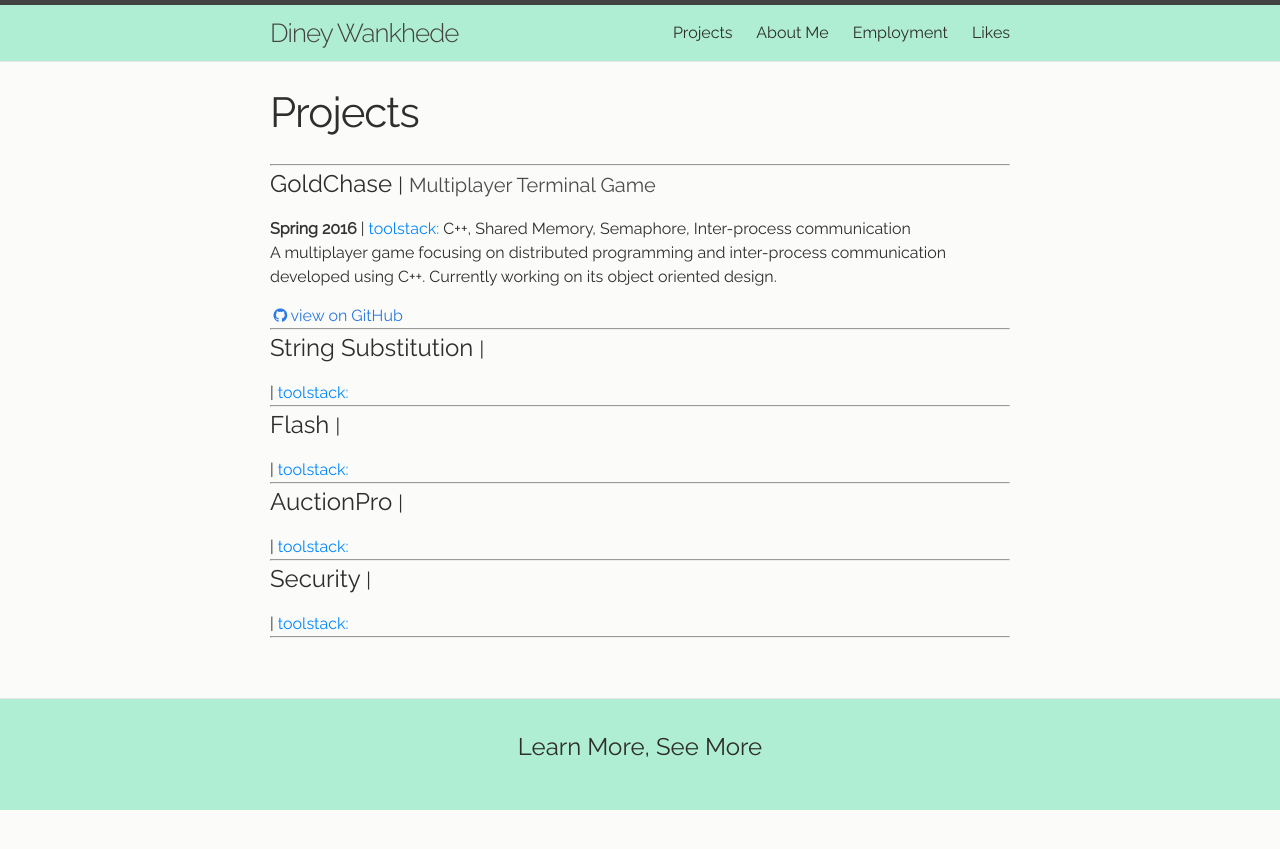
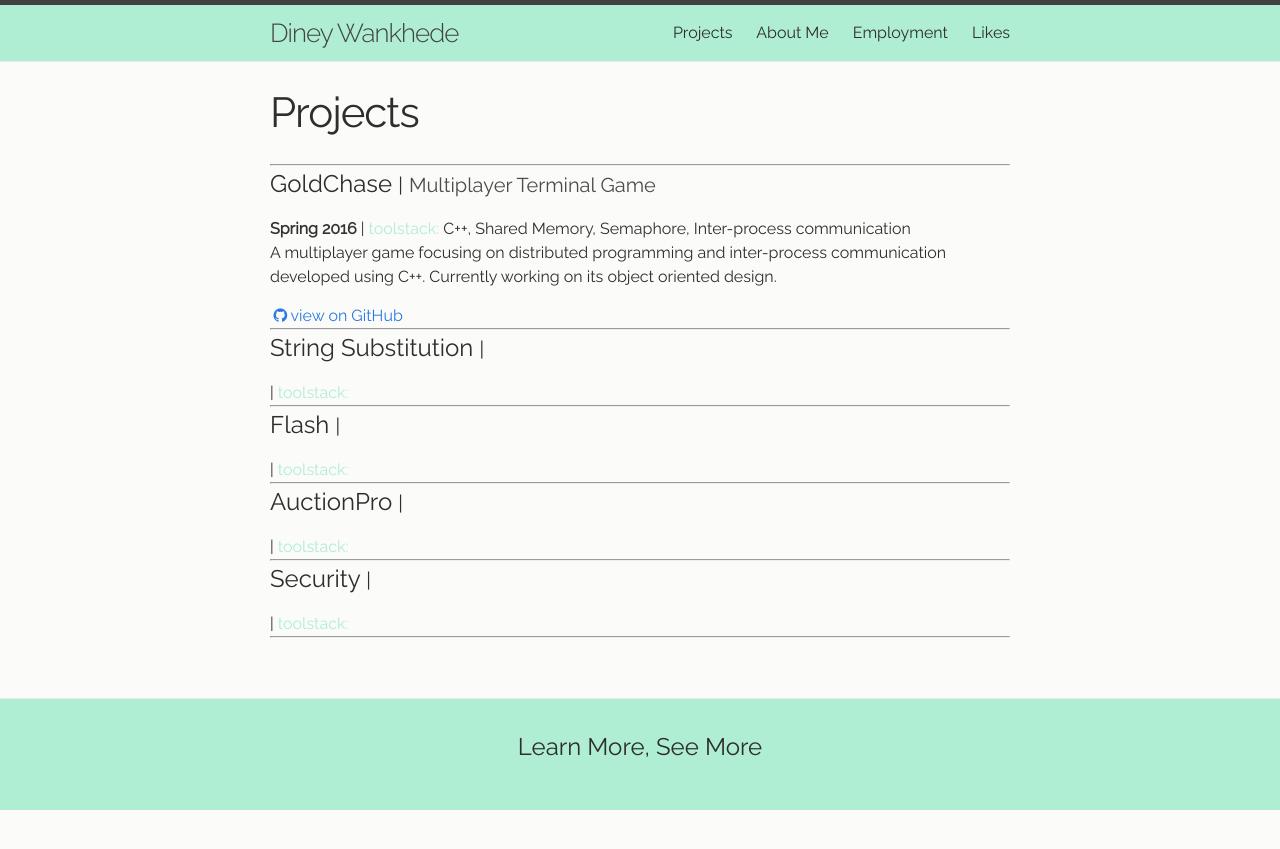
Before and after one commit to dineyw23/dineyw23.github.io, a Jekyll site: the page built from Projects/Projects.md, in a window 1280 px wide. Shown: the top 849 px of the page. Built offline with Jekyll 4.4.1, drawn with Linux system fonts in a browser that asks for light colours; nearby versions of some CDN libraries; comment, search, counter and statistics services are not loaded.

Commit message:
Added line break and color change

```diff
--- a/Projects/Projects.md
+++ b/Projects/Projects.md
@@ -15,7 +15,7 @@ title: Projects
         <span style="color:#4C4C4C">{{ project.tagline }}</span></span></span></h1>
       <div class="meta">
                 <span class="time" style="font-weight: bold"><span style="color:#333333">{{ project.time }}</span></span>
-                <span class="toolstack">| <span style="color:#0087FF">toolstack:</span></span> {{ project.tools | join: ", " }}
+                <span class="toolstack">| <span style="color:#afeed3">toolstack:</span></span> {{ project.tools | join: ", " }}
             </div>
       {% if project.description %}
       <div class="description">{{ project.description | markdownify}}</div>
```
